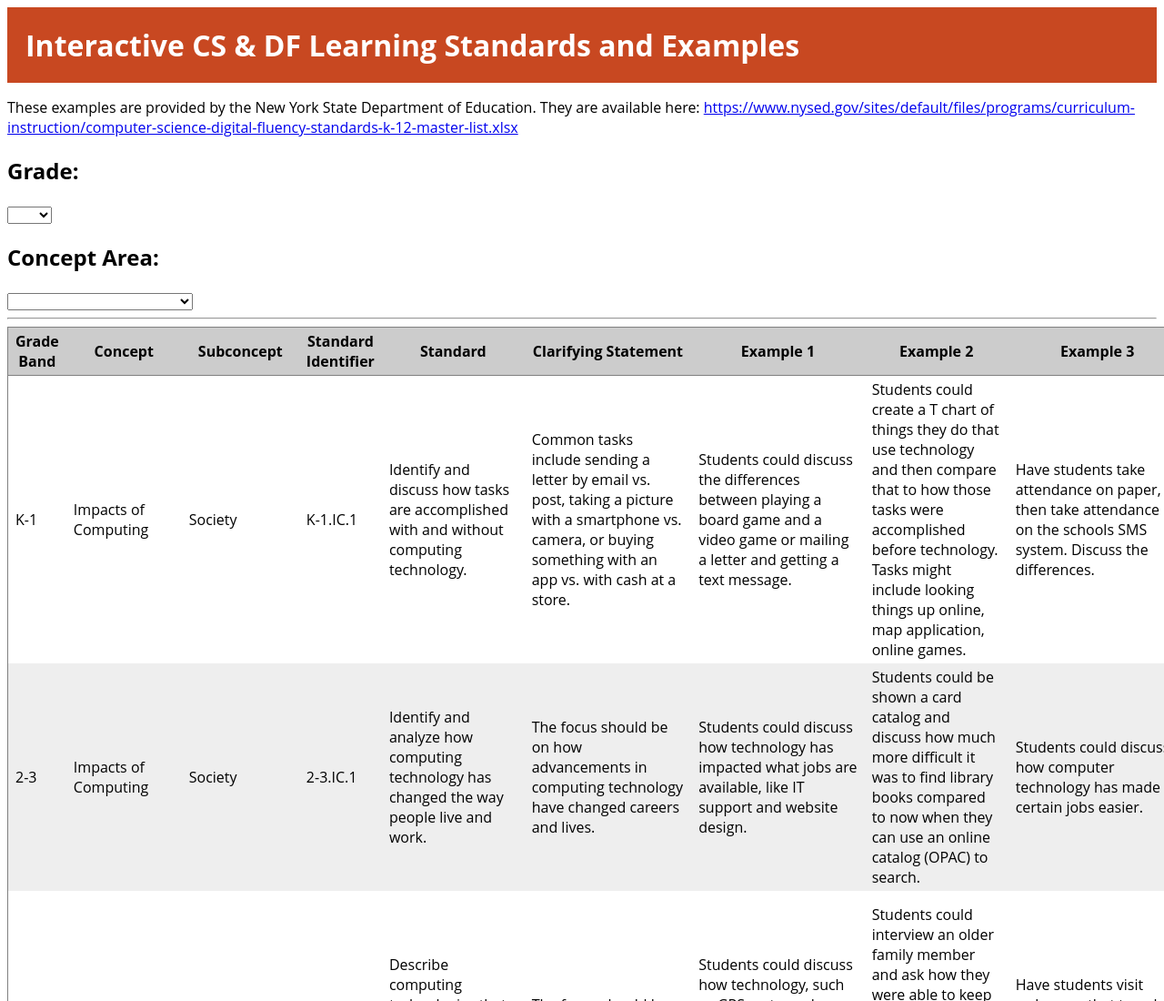
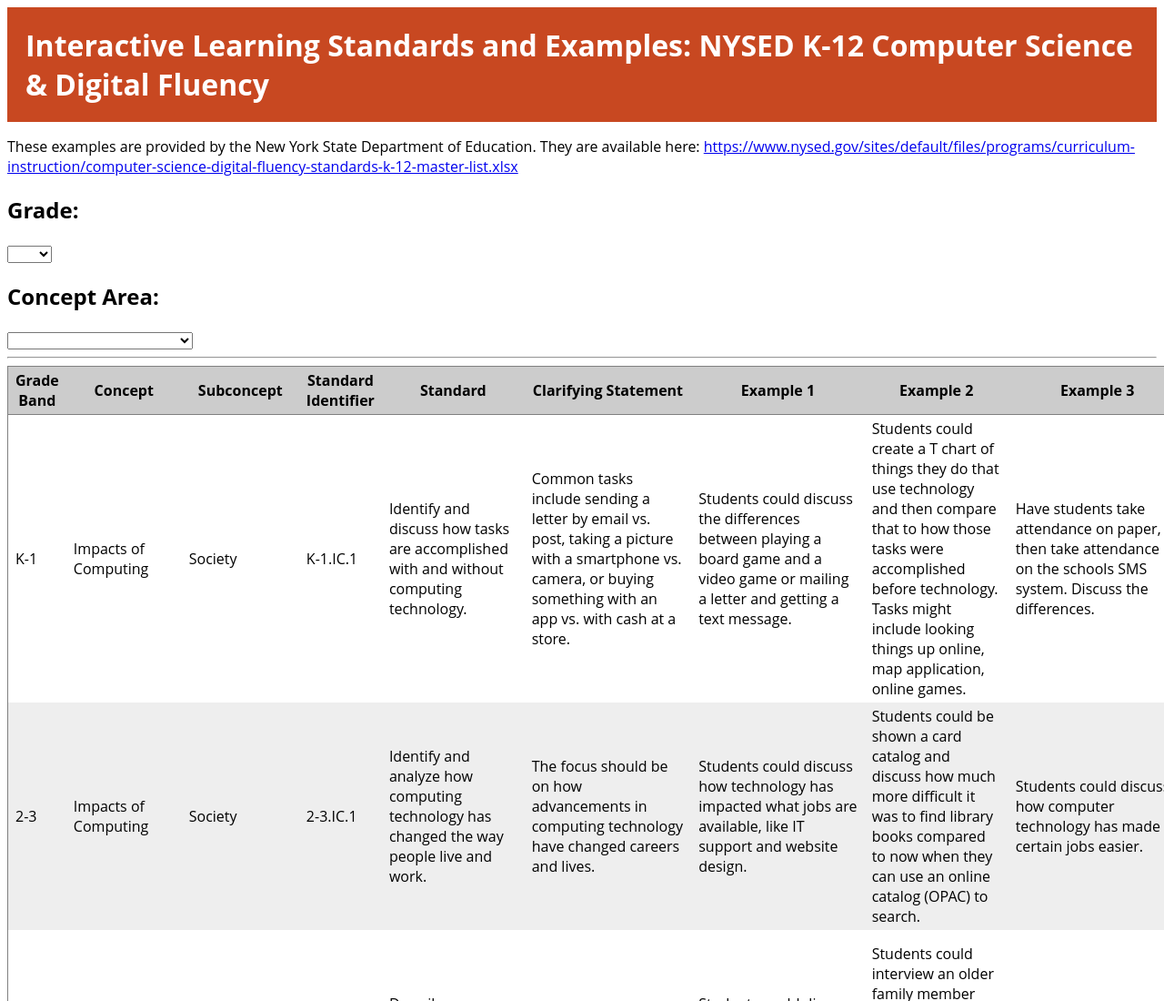
Before and after one commit to czechtech/NYSED_CSDF_Standards_Examples, a plain HTML site: page index.html in a window 1280 px wide. Shown: the top 1100 px of the page at 91% size. Drawn offline with Linux system fonts and the light colour scheme.

Commit message:
Update index.html

```diff
--- a/index.html
+++ b/index.html
@@ -2,12 +2,12 @@
 <html lang="en">
 <head>
   <meta charset="utf-8">
-  <title>NYSED CSDF Standards Examples</title>
+  <title>NYSED K12 CS&DF Standards Examples</title>
   <link href="style.css" rel="stylesheet" />
   <script src="script.js" async></script>
 </head>
 <body>
-  <h1>Interactive CS & DF Learning Standards and Examples</h1>
+  <h1>Interactive Learning Standards and Examples: NYSED K-12 Computer Science & Digital Fluency</h1>
   <p>These examples are provided by the New York State Department of Education.  They are available here: <a href="https://www.nysed.gov/sites/default/files/programs/curriculum-instruction/computer-science-digital-fluency-standards-k-12-master-list.xlsx">https://www.nysed.gov/sites/default/files/programs/curriculum-instruction/computer-science-digital-fluency-standards-k-12-master-list.xlsx</a></p>
 
   <h2>Grade:</h2>
```
